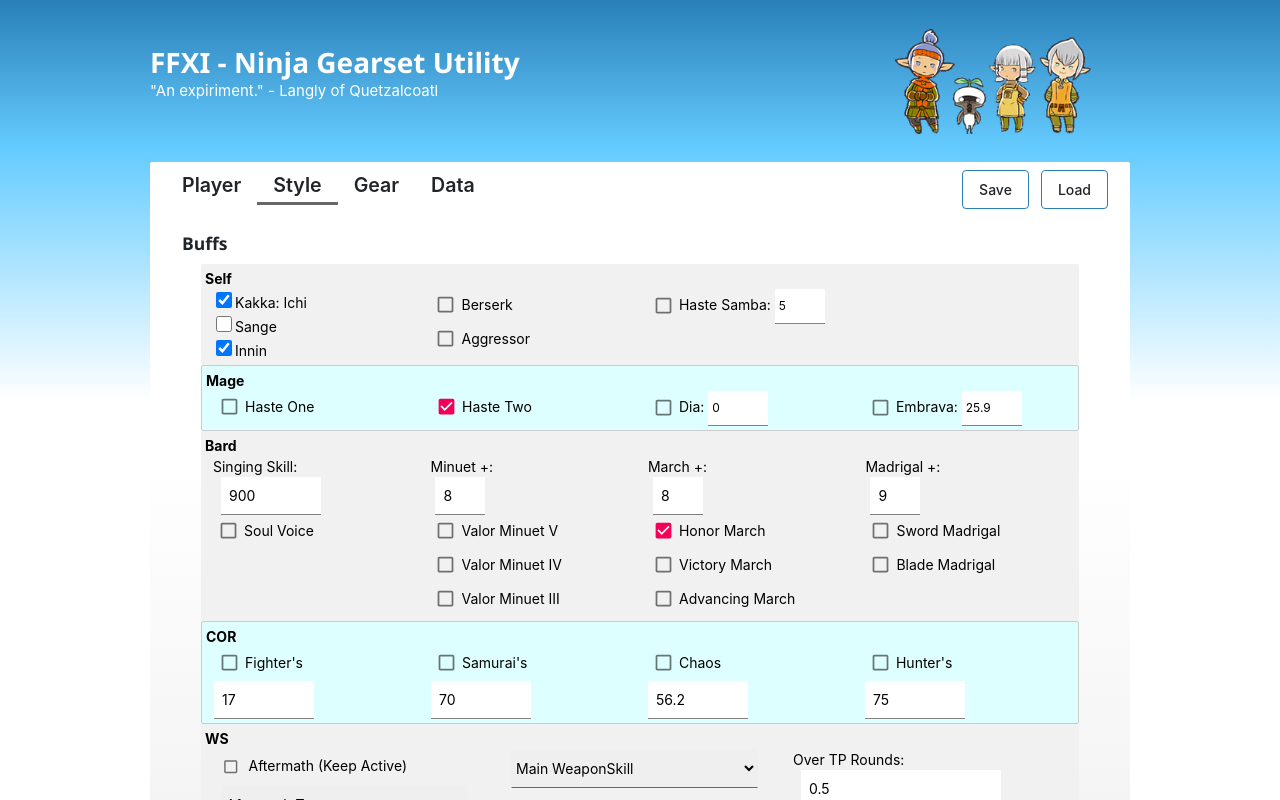
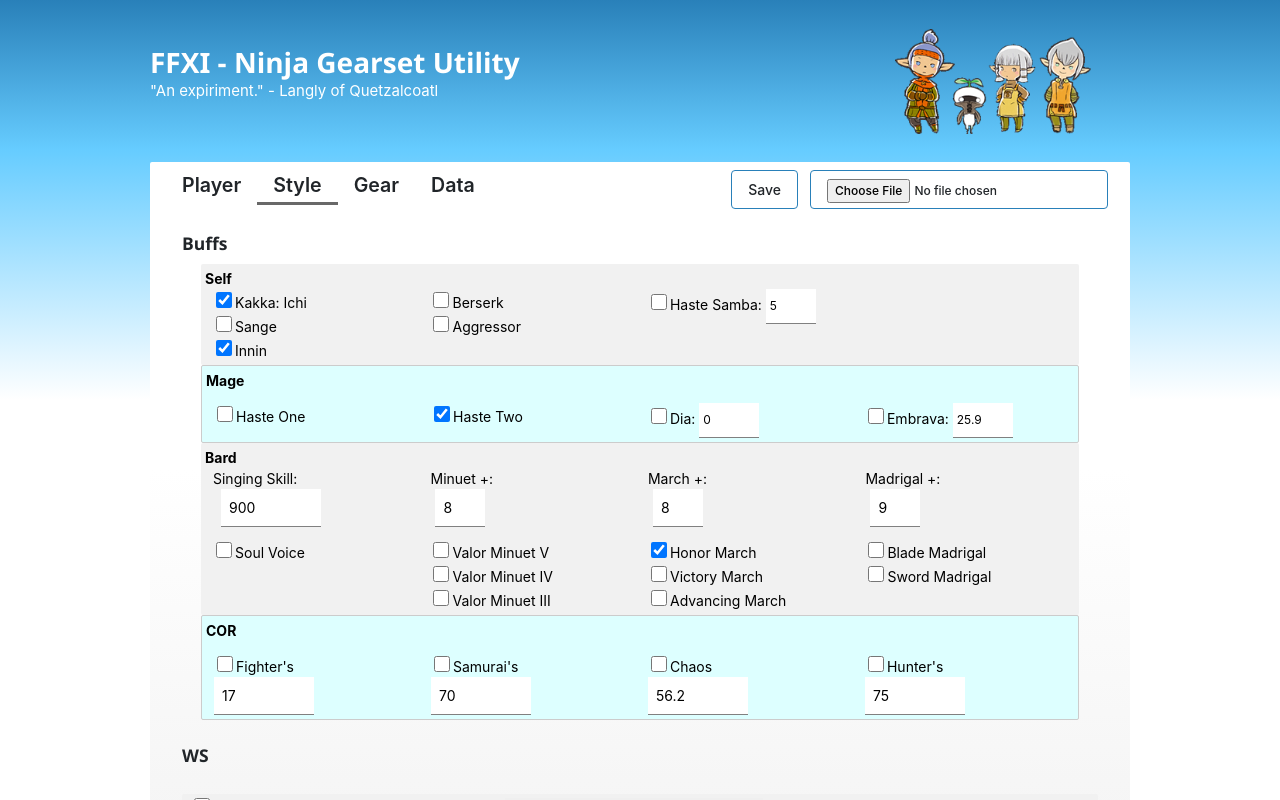
Before and after one commit to sethmccauley/nin-dmg, a React (Create React App) app: page / in a window 1280 px wide. Both pictures are taken after a click on the element "Style". Shown: the top 800 px of the page. Built offline with nearby package versions, Linux system fonts and the light colour scheme.

Commit message:
Added json import handling for configurations.

```diff
--- a/src/App.js
+++ b/src/App.js
@@ -142,13 +142,68 @@
   }
 
   save(){
-    let dataStr = "data:text/json;charset=utf-8," + encodeURIComponent(JSON.stringify(this.state.damageModel))
+    const {player, buffs, gearSets, playStyle} = this.state.damageModel
+    const playerTransfer = ['jobPoints','race','level','subJob','food','critMerits','katanaSkillMerits','daggerSkillMerits','swordSkillMerits','throwingSkillMerits',
+    'strMerits','dexMerits','agiMerits','vitMerits','mndMerits','chrMerits','sangeMerits','inninMerits','inninJobPoints','bladeShunmerits']
+
+    let tempPlayerObject = {}
+    playerTransfer.forEach((value) => {
+      tempPlayerObject[value] = player[value]
+    })
+    let tempGearObject = {tp: {}, ws: {}}
+    tempGearObject.tp = gearSets.tp.gear
+    tempGearObject.ws = gearSets.ws.gear
+
+    let tempModelObject = {'player': tempPlayerObject, 'buffs': buffs, 'gearSets': tempGearObject, 'playStyle': playStyle}
+    let dataStr = "data:text/json;charset=utf-8," + encodeURIComponent(JSON.stringify(tempModelObject))
     let anchorNode = document.createElement('a');
     anchorNode.setAttribute('href', dataStr);
     anchorNode.setAttribute('download', 'setup.json');
     document.body.appendChild(anchorNode);
     anchorNode.click();
     anchorNode.remove();
+  }
+
+  load(e){
+    if(e.target.files.length < 1) return
+    let file = e.target.files[0];
+    let fr = new FileReader();
+    fr.onload = (event) => {
+      let result = JSON.parse(event.target.result)
+      let { player, buffs, gearSets, playStyle } = this.state
+      if(result.player) {
+        for(let key in result.player){
+          player[key] = result.player[key]
+        }
+        player.calculateBaseStats(player.race, player.subJob)
+        player.calculateGiftBonus(player.jobPoints)
+      }
+      if(result.buffs) {
+        for(let key in result.buffs){
+          buffs[key] = result.buffs[key]
+        }
+      }
+      if(result.gearSets) {
+        for(let key in result.gearSets){
+          gearSets[key]['gear'] = result.gearSets[key]
+        }
+        gearSets.tp.getTotal()
+        gearSets.ws.getTotal()
+      }
+      if(result.playStyle) {
+        for(let key in result.playStyle){
+          playStyle[key] = result.playStyle[key]
+        }
+      }
+      let newCalc = new Calculator(player, playStyle, gearSets, buffs)
+      this.setState({
+        player: player,
+        gearSets: gearSets,
+        buffs: buffs,
+        damageModel: newCalc
+      })
+    }
+    fr.readAsText(file)
   }
 
   mountComponent(step){
@@ -179,7 +234,7 @@
       </header>
       <main className="App-main">
         <div className="App-player w3-round-small" style={{minWidth: '980px', width: '980px',minHeight: '500px'}}>
-          <Navbar activeIndex={current} setCurrent={(i) => this.setCurrent(i)} save={() => this.save()} load={() => console.log('load')}/>
+          <Navbar activeIndex={current} setCurrent={(i) => this.setCurrent(i)} save={() => this.save()} load={(e) => this.load(e)}/>
           {mountThis}
         </div>
       </main>
--- a/src/components/calculator.js
+++ b/src/components/calculator.js
@@ -3,7 +3,6 @@
 import Player from './pojo/player.js';
 import PlayStyle from './pojo/playstyle.js';
 import GearSet from './pojo/gearset.js';
-import Target from './pojo/target.js';
 
 class Calculator {
     constructor(player, playStyle, gearSet, buffs, target){
@@ -11,7 +10,6 @@
         this.playStyle = playStyle || new PlayStyle();
         this.gearSets = gearSet || {"tp": new GearSet(),"ws": new GearSet()}
         this.buffs = buffs || new Buffs();
-        this.target = target || new Target();
     }
 
     getMagicalHaste(){
@@ -130,7 +128,7 @@
 
     handTwoAvgStats(set){
         if(!this.isEmpty(set.gear.mainhand) && this.isEmpty(set.gear.offhand)) return {avgPdif: 0, avgCritPdif: 0, hitRate: 0, avgHits: 0, avgDamage: 0, tpPerHit: 0}
-        let baseAttack= 8 + (set.gear.mainhand.type === 'katana' ? this.player.katanaSkill : 0) +
+        let baseAttack= 8 + (set.gear.offhand.type === 'katana' ? this.player.katanaSkill : 0) +
             (set.gear.offhand.type === 'dagger' ? this.player.daggerSkill : 0) +
             (set.gear.offhand.type === 'sword' ? this.player.swordSkill : 0) +
             (!this.isEmpty(set.gear.offhand) ? set.gear.offhand.combatSkill : 0 ) +
@@ -157,6 +155,7 @@
         let enSpell=0;
         avgHits = (0*(1-hitRate))+(1*hitRate*hitSpread.one)+(2*hitRate*hitSpread.two)+(3*hitRate*hitSpread.three)+(4*hitRate*hitSpread.four)+(5*hitRate*0)+(6**hitRate*0)+(7*hitRate*0)+(8*hitRate*0)
         avgHits = parseFloat(avgHits.toFixed(3), 10)
+        console.log('Hand Two: ',baseAttack, boostStr, brdAttack, corAttack, foodAttack, attack)
         return {attack, avgPdif, avgCritPdif, hitRate, avgHits, fStr, avgDamage, critRate, enSpell}
     }
 
--- a/src/components/datafiles/weapons.json
+++ b/src/components/datafiles/weapons.json
@@ -10,5 +10,6 @@
     {"name": "Kannagi R15", "type": "katana", "combatSkill": 269, "agi": 70, "dex": 20, "damage": 153, "delay": 210, "afterMath": "empyrean", "bladeHiDamage": 10},
     {"name": "Kikoku", "type": "katana", "combatSkill": 269, "attack": 60, "damage": 148, "delay": 210, "mDamage": 186, "afterMath": "relic", "bladeMetsuDamage": 40, "otd": 0.16},
     {"name": "Kikoku R15", "type": "katana", "combatSkill": 269, "attack": 60, "damage": 156, "delay": 210, "mDamage": 186, "afterMath": "relic", "bladeMetsuDamage": 68, "otd": 0.16},
-    {"name": "Tauret","type": "dagger", "combatSkill": 250, "dex": 15, "int": 15, "mnd": 15, "accuracy": 40, "attack": 30, "mAccuracy": 40, "mAttackBonus": 16, "mDamage": 217, "damage": 125, "delay": 180}
+    {"name": "Tauret","type": "dagger", "combatSkill": 250, "dex": 15, "int": 15, "mnd": 15, "accuracy": 40, "attack": 30, "mAccuracy": 40, "mAttackBonus": 16, "mDamage": 217, "damage": 125, "delay": 180},
+    {"name": "Ternion +1","type": "dagger", "combatSkill": 228,"hp": 45, "agi": 15, "accuracy": 27,"tripleAttack": 4, "damage": 100, "delay": 175}
 ]
--- a/src/components/navbar.js
+++ b/src/components/navbar.js
@@ -13,8 +13,8 @@
                         <div className={"w3-bar-item nav-div" + (activeIndex === 4 ? ' selected' : '')} id="dataNav" onClick={() => setCurrent(4)}>Data</div>
                     </div>
                     <div className="w3-bar-item" style={{float: 'right'}}>
-                        <button onClick={() => save()} className="w3-button w3-animate w3-round w3-hover-light-blue" style={{border: '1px solid rgb(41, 128, 185)', margin: '0 6px',fontWeight: '500'}}>Save</button>
-                        <button onClick={() => load()}  className="w3-button w3-animate w3-round w3-hover-light-blue" style={{border: '1px solid rgb(41, 128, 185)', margin: '0 6px',fontWeight: '500'}}>Load</button>
+                        <button onClick={() => save()} className="w3-button w3-bar-item w3-animate w3-round w3-hover-light-blue" style={{height: '100%', border: '1px solid rgb(41, 128, 185)', margin: '0 6px',fontWeight: '500'}}>Save</button>
+                        <input type="file" onClick={(e) => e.target.value = null} onChange={(e) => load(e)} className="w3-input w3-bar-item w3-small w3-animate w3-round w3-hover-light-blue" style={{height: '39px',border: '1px solid rgb(41, 128, 185)', margin: '0 6px',fontWeight: '500'}} />
                     </div>
                 </div>
             </div>
--- a/src/components/playstylecomp.js
+++ b/src/components/playstylecomp.js
@@ -1,5 +1,4 @@
 import React from 'react';
-import { Checkbox } from '@material-ui/core'
 
 const aftermathTypes = ['Empyrean', 'Mythic', 'Relic']
 const wsChoices = ["Blade: Rin", "Blade: Retsu", "Blade: Jin", "Blade: Ten", "Blade: Ku", "Blade: Shun", "Blade: Metsu", "Blade: Kamu", "Blade: Hi"]
@@ -10,9 +9,9 @@
         return(
             <div className="w3-container w3-round">
                 <div className='w3-container w3-left-align'>
+
                     <div id="buffs"><h5><b>Buffs</b></h5>
                         <div className='w3-container'>
-                            <div>
                             <div className='w3-left-align' style={{padding: '3px'}}>
                                 <div className="w3-row-padding w3-light-grey w3-round-small" style={{padding: '4px'}}>
                                     <b>Self</b><br />
@@ -25,26 +24,26 @@
 
                                     </div>
                                     <div className="w3-quarter">
-                                            <Checkbox style={{padding:'5px',marginBottom:'3px'}} checked={buffs.buffs.subJob.berserk} label="Berserk" id="subJob berserk" onChange={(e) => update(e)}/>Berserk<br />
-                                            <Checkbox style={{padding:'5px',marginBottom:'3px'}} checked={buffs.buffs.subJob.aggressor} label="Aggressor" id="subJob aggressor" onChange={(e) => update(e)}/>Aggressor
+                                        <input type="checkbox" className="checkBox"  style={{padding:'5px',margin:'3px'}} checked={buffs.buffs.subJob.berserk} label="Berserk" id="subJob berserk" onChange={(e) => update(e)}/>Berserk<br />
+                                        <input type="checkbox" className="checkBox"  style={{padding:'5px',margin:'3px'}} checked={buffs.buffs.subJob.aggressor} label="Aggressor" id="subJob aggressor" onChange={(e) => update(e)}/>Aggressor
                                     </div>
                                     <div className="w3-quarter">
-                                            <Checkbox style={{padding:'5px',marginBottom:'3px'}} checked={buffs.buffs.subJob.hasteSamba} label="Haste Samba" id="subJob hasteSamba" onChange={(e) => update(e)}/>Haste Samba: <input className="w3-input w3-small" onChange={(e) => update(e)} type="number" id="subJob hasteSambaValue" min="0" max="5" label="Haste Samba" defaultValue={buffs.buffs.subJob.hasteSambaValue} style={{width:'50px',display:'inline',paddingLeft:'4px'}} />
+                                        <input type="checkbox" className="checkBox"  style={{padding:'5px',margin:'3px'}} checked={buffs.buffs.subJob.hasteSamba} label="Haste Samba" id="subJob hasteSamba" onChange={(e) => update(e)}/>Haste Samba: <input className="w3-input w3-small" onChange={(e) => update(e)} type="number" id="subJob hasteSambaValue" min="0" max="5" label="Haste Samba" defaultValue={buffs.buffs.subJob.hasteSambaValue} style={{width:'50px',display:'inline',paddingLeft:'4px'}} />
                                     </div>
                                 </div>
                                 <div className="w3-row-padding w3-pale-blue w3-round-small w3-border" style={{padding: '4px'}}>
                                     <b>Mage</b><br />
-                                        <div className="w3-quarter">
-                                            <Checkbox style={{padding:'5px',marginBottom:'3px'}} checked={buffs.buffs.mage.hasteOne} label="Haste One" id="mage hasteOne" onChange={(e) => update(e)}/>Haste One
+                                    <div className="w3-quarter" style={{paddingTop: '12px'}}>
+                                        <input type="checkbox" className="checkBox"  style={{padding:'5px',margin:'3px'}} checked={buffs.buffs.mage.hasteOne} label="Haste One" id="mage hasteOne" onChange={(e) => update(e)}/>Haste One
                                     </div>
-                                        <div className="w3-quarter">
-                                            <Checkbox style={{padding:'5px',marginBottom:'3px'}} checked={buffs.buffs.mage.hasteTwo} label="Haste Two" id="mage hasteTwo" onChange={(e) => update(e)}/>Haste Two
+                                    <div className="w3-quarter" style={{paddingTop: '12px'}}>
+                                        <input type="checkbox" className="checkBox"  style={{padding:'5px',margin:'3px'}} checked={buffs.buffs.mage.hasteTwo} label="Haste Two" id="mage hasteTwo" onChange={(e) => update(e)}/>Haste Two
                                     </div>
-                                        <div className="w3-quarter">
-                                            <Checkbox style={{padding:'5px',marginBottom:'3px'}} checked={buffs.buffs.mage.dia} label="Dia" id="mage dia" onChange={(e) => update(e)}/>Dia: <input className="w3-input w3-small" onChange={(e) => update(e)} type="number" id="mage diaValue" max="4" min="0" label="Dia Value" defaultValue={buffs.buffs.mage.diaValue} style={{width:'60px',display:'inline',paddingLeft:'4px'}} />
+                                    <div className="w3-quarter" style={{paddingTop: '12px'}}>
+                                        <input type="checkbox" className="checkBox"  style={{padding:'5px',margin:'3px'}} checked={buffs.buffs.mage.dia} label="Dia" id="mage dia" onChange={(e) => update(e)}/>Dia: <input className="w3-input w3-small" onChange={(e) => update(e)} type="number" id="mage diaValue" max="4" min="0" label="Dia Value" defaultValue={buffs.buffs.mage.diaValue} style={{width:'60px',display:'inline',paddingLeft:'4px'}} />
                                     </div>
-                                        <div className="w3-quarter">
-                                            <Checkbox style={{padding:'5px',marginBottom:'3px'}} checked={buffs.buffs.sch.embrava} label="SCH Embrava" id="sch embrava" onChange={(e) => update(e)}/>Embrava: <input className="w3-input w3-small" onChange={(e) => update(e)} type="number" id="sch embravaHaste" max="25.9" min="0" label="Embrava Haste" defaultValue={buffs.buffs.sch.embravaHaste} style={{width:'60px',display:'inline',paddingLeft:'4px'}} />
+                                    <div className="w3-quarter" style={{paddingTop: '12px'}}>
+                                        <input type="checkbox" className="checkBox"  style={{padding:'5px',margin:'3px'}} checked={buffs.buffs.sch.embrava} label="SCH Embrava" id="sch embrava" onChange={(e) => update(e)}/>Embrava: <input className="w3-input w3-small" onChange={(e) => update(e)} type="number" id="sch embravaHaste" max="25.9" min="0" label="Embrava Haste" defaultValue={buffs.buffs.sch.embravaHaste} style={{width:'60px',display:'inline',paddingLeft:'4px'}} />
                                     </div>
                                 </div>
                                 <div className='w3-row-padding w3-light-grey w3-round-small' style={{padding: '4px'}}>
@@ -61,43 +60,46 @@
                                     <div className="w3-quarter">
                                         Madrigal +: <input className="w3-input" id="brd madrigalPlus" max="9" min="0" label="Madrigal +" defaultValue={buffs.buffs.brd.madrigalPlus} style={{width: '50px', marginLeft: '5px'}} size='small' />
                                     </div>
-                                        <div className="w3-quarter">
-                                            <Checkbox style={{padding:'5px',marginBottom:'3px'}} checked={buffs.buffs.brd.soulVoice} id="brd soulVoice" onChange={(e) => update(e)}/>Soul Voice<br />
+                                    <div className="w3-quarter" style={{paddingTop: '12px'}}>
+                                        <input type="checkbox" className="checkBox"  style={{padding:'5px',margin:'3px'}} checked={buffs.buffs.brd.soulVoice} id="brd soulVoice" onChange={(e) => update(e)}/>Soul Voice<br />
                                     </div>
-                                        <div className="w3-quarter">
-                                            <Checkbox style={{padding:'5px',marginBottom:'3px'}} checked={buffs.buffs.brd.minuetFive} id="brd minuetFive" onChange={(e) => update(e)}/>Valor Minuet V<br />
-                                            <Checkbox style={{padding:'5px',marginBottom:'3px'}} checked={buffs.buffs.brd.minuetFour} id="brd minuetFour" onChange={(e) => update(e)}/>Valor Minuet IV<br />
-                                            <Checkbox style={{padding:'5px',marginBottom:'3px'}} checked={buffs.buffs.brd.minuetThree} id="brd minuetThree" onChange={(e) => update(e)}/>Valor Minuet III<br />
+                                    <div className="w3-quarter" style={{paddingTop: '12px'}}>
+                                        <input type="checkbox" className="checkBox"  style={{padding:'5px',margin:'3px'}} checked={buffs.buffs.brd.minuetFive} id="brd minuetFive" onChange={(e) => update(e)}/>Valor Minuet V<br />
+                                        <input type="checkbox" className="checkBox"  style={{padding:'5px',margin:'3px'}} checked={buffs.buffs.brd.minuetFour} id="brd minuetFour" onChange={(e) => update(e)}/>Valor Minuet IV<br />
+                                        <input type="checkbox" className="checkBox"  style={{padding:'5px',margin:'3px'}} checked={buffs.buffs.brd.minuetThree} id="brd minuetThree" onChange={(e) => update(e)}/>Valor Minuet III<br />
                                     </div>
-                                        <div className="w3-quarter">
-                                            <Checkbox style={{padding:'5px',marginBottom:'3px'}} checked={buffs.buffs.brd.honorMarch} id="brd honorMarch" onChange={(e) => update(e)}/>Honor March <br />
-                                            <Checkbox style={{padding:'5px',marginBottom:'3px'}} checked={buffs.buffs.brd.victoryMarch} id="brd victoryMarch" onChange={(e) => update(e)}/>Victory March<br />
-                                            <Checkbox style={{padding:'5px',marginBottom:'3px'}} checked={buffs.buffs.brd.advancingMarch} id="brd advancingMarch" onChange={(e) => update(e)}/>Advancing March
+                                    <div className="w3-quarter" style={{paddingTop: '12px'}}>
+                                        <input type="checkbox" className="checkBox"  style={{padding:'5px',margin:'3px'}} checked={buffs.buffs.brd.honorMarch} id="brd honorMarch" onChange={(e) => update(e)}/>Honor March <br />
+                                        <input type="checkbox" className="checkBox"  style={{padding:'5px',margin:'3px'}} checked={buffs.buffs.brd.victoryMarch} id="brd victoryMarch" onChange={(e) => update(e)}/>Victory March<br />
+                                        <input type="checkbox" className="checkBox"  style={{padding:'5px',margin:'3px'}} checked={buffs.buffs.brd.advancingMarch} id="brd advancingMarch" onChange={(e) => update(e)}/>Advancing March
                                     </div>
-                                        <div className="w3-quarter">
-                                            <Checkbox style={{padding:'5px',marginBottom:'3px'}} checked={buffs.buffs.brd.swordMadrigal} id="brd swordMadrigal" onChange={(e) => update(e)}/>Sword Madrigal<br />
-                                            <Checkbox style={{padding:'5px',marginBottom:'3px'}} checked={buffs.buffs.brd.bladeMadrigal} id="brd bladeMadrigal" onChange={(e) => update(e)}/>Blade Madrigal
+                                    <div className="w3-quarter" style={{paddingTop: '12px'}}>
+                                        <input type="checkbox" className="checkBox"  style={{padding:'5px',margin:'3px'}} checked={buffs.buffs.brd.bladeMadrigal} id="brd bladeMadrigal" onChange={(e) => update(e)}/>Blade Madrigal<br />
+                                        <input type="checkbox" className="checkBox"  style={{padding:'5px',margin:'3px'}} checked={buffs.buffs.brd.swordMadrigal} id="brd swordMadrigal" onChange={(e) => update(e)}/>Sword Madrigal<br />
                                     </div>
                                 </div>
                                 <div className='w3-row-padding w3-pale-blue w3-round-small w3-border' style={{padding: '4px'}}>
                                     <b>COR</b><br />
-                                        <div className="w3-quarter">
-                                            <Checkbox style={{padding:'5px',marginBottom:'3px'}} id="cor fighterRoll" checked={buffs.buffs.cor.fighterRoll} onChange={(e) => update(e)}/>Fighter's<input className="w3-input" id="cor fighterValue" onChange={(e) => update(e)} type="number" defaultValue={buffs.buffs.cor.fighterValue} style={{width: '100px'}} />
+                                    <div className="w3-quarter" style={{paddingTop: '12px'}}>
+                                        <input type="checkbox" className="checkBox"  style={{padding:'5px',margin:'3px'}} id="cor fighterRoll" checked={buffs.buffs.cor.fighterRoll} onChange={(e) => update(e)}/>Fighter's<input className="w3-input" id="cor fighterValue" onChange={(e) => update(e)} type="number" defaultValue={buffs.buffs.cor.fighterValue} style={{width: '100px'}} />
                                     </div>
-                                        <div className="w3-quarter">
-                                            <Checkbox style={{padding:'5px',marginBottom:'3px'}} id="cor samuraiRoll" checked={buffs.buffs.cor.samuraiRoll} onChange={(e) => update(e)}/>Samurai's<input className="w3-input" id="cor samuraiValue" onChange={(e) => update(e)} type="number" defaultValue={buffs.buffs.cor.samuraiValue} style={{width: '100px'}} />
+                                    <div className="w3-quarter" style={{paddingTop: '12px'}}>
+                                        <input type="checkbox" className="checkBox"  style={{padding:'5px',margin:'3px'}} id="cor samuraiRoll" checked={buffs.buffs.cor.samuraiRoll} onChange={(e) => update(e)}/>Samurai's<input className="w3-input" id="cor samuraiValue" onChange={(e) => update(e)} type="number" defaultValue={buffs.buffs.cor.samuraiValue} style={{width: '100px'}} />
                                     </div>
-                                        <div className="w3-quarter">
-                                            <Checkbox style={{padding:'5px',marginBottom:'3px'}} id="cor chaosRoll" checked={buffs.buffs.cor.chaosRoll} onChange={(e) => update(e)}/>Chaos<input className="w3-input" id="cor chaosValue" onChange={(e) => update(e)} type="number" defaultValue={buffs.buffs.cor.chaosValue} style={{width: '100px'}} />
+                                    <div className="w3-quarter" style={{paddingTop: '12px'}}>
+                                        <input type="checkbox" className="checkBox"  style={{padding:'5px',margin:'3px'}} id="cor chaosRoll" checked={buffs.buffs.cor.chaosRoll} onChange={(e) => update(e)}/>Chaos<input className="w3-input" id="cor chaosValue" onChange={(e) => update(e)} type="number" defaultValue={buffs.buffs.cor.chaosValue} style={{width: '100px'}} />
                                     </div>
-                                        <div className="w3-quarter">
-                                            <Checkbox style={{padding:'5px',marginBottom:'3px'}} id="cor hunterRoll" checked={buffs.buffs.cor.hunterRoll} onChange={(e) => update(e)}/>Hunter's<input className="w3-input" id="cor hunterValue" onChange={(e) => update(e)} type="number" defaultValue={buffs.buffs.cor.hunterValue} style={{width: '100px'}} />
+                                    <div className="w3-quarter" style={{paddingTop: '12px'}}>
+                                        <input type="checkbox" className="checkBox"  style={{padding:'5px',margin:'3px'}} id="cor hunterRoll" checked={buffs.buffs.cor.hunterRoll} onChange={(e) => update(e)}/>Hunter's<input className="w3-input" id="cor hunterValue" onChange={(e) => update(e)} type="number" defaultValue={buffs.buffs.cor.hunterValue} style={{width: '100px'}} />
                                     </div>
                                 </div>
+                            </div>
+                        </div>
+
+                        <br /><h5><b>WS</b></h5><br />
                         <div className='w3-row-padding w3-light-grey w3-round-small' style={{padding: '4px'}}>
-                                        <b>WS</b><br />
                             <div className="w3-third">
-                                            <Checkbox size="small" id="style afterMath keepActive" onChange={(e) => update(e)}/>Aftermath (Keep Active)<br />
+                                <input type="checkbox" className="checkBox"  size="small" id="style afterMath keepActive" onChange={(e) => update(e)}/>Aftermath Active<br />
                                 <select className="w3-select" id='style afterMath type' onChange={(e) => update(e)} style={{width: '90%', marginLeft: '8px'}}>
                                     <option key='default' value='none'>Aftermath Type</option>
                                     {aftermathTypes.map((value, keyIndex) => {
@@ -125,9 +127,6 @@
                     </div>
                 </div>
             </div>
-                    </div>
-                </div>
-            </div>
         )
     }
 }
```
Also changed, not shown: src/App.css (+17 -0 lines), src/components/gearsetscomp.js (+32 -32 lines), src/components/playercomp.js (+20 -20 lines). Lines whose indentation alone changed are shown as unchanged.
